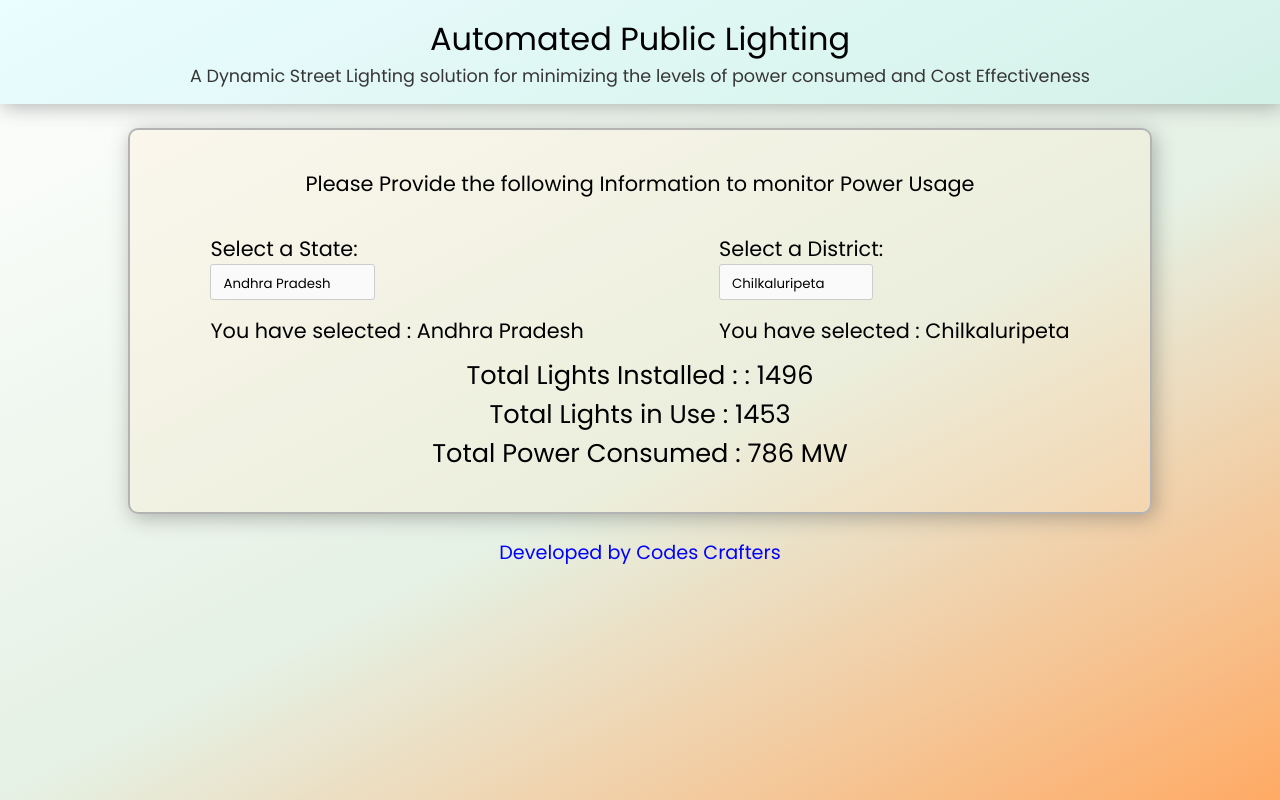
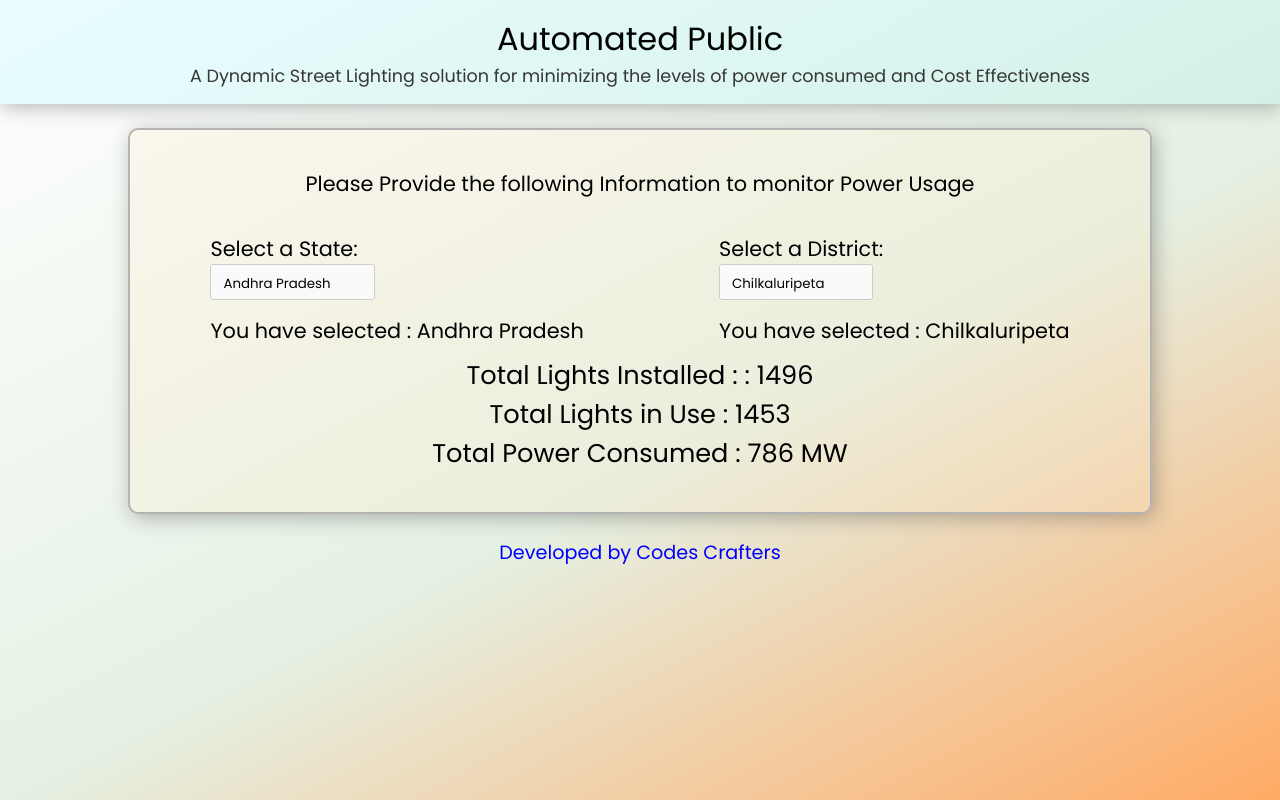
Before and after one commit to SAPNA-JH/newrepo, a plain HTML site: page index.html in a window 1280 px wide. Drawn offline with Linux system fonts and the light colour scheme.

Commit message:
firt commit

```diff
--- a/index.html
+++ b/index.html
@@ -10,7 +10,7 @@
   <body>
     <section class="home-container">
       <div class="title-container">
-        <p class="page-title">Automated Public Lighting</p>
+        <p class="page-title">Automated Public </p>
         <p class="page-desc">
           A Dynamic Street Lighting solution for minimizing the levels of power
           consumed and Cost Effectiveness
```
